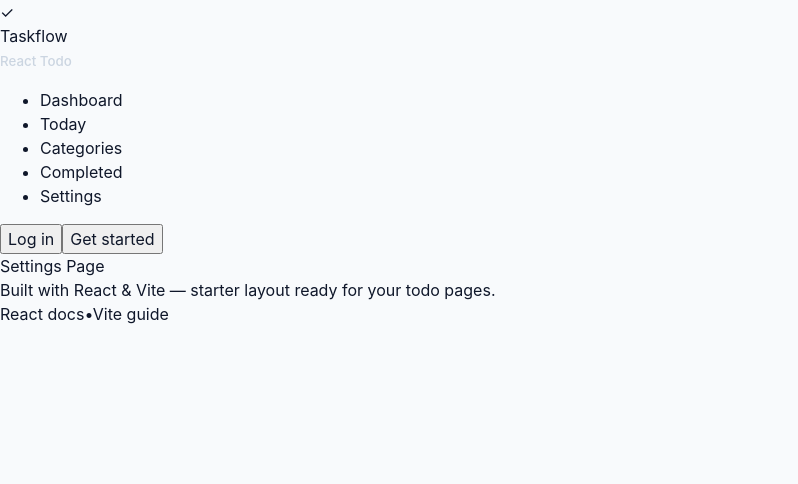
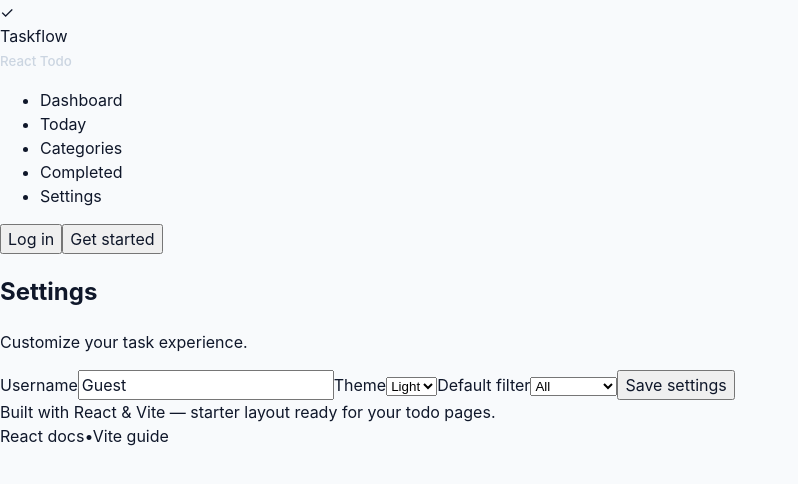
Before and after one commit to NorintRos/react-todo-app, a React (Vite) app: page /settings in a window 1280 px wide. Shown: the top 484 px of the page, without its empty margins (0-798 px from the left). Built offline with nearby package versions, Linux system fonts and the light colour scheme.

Commit message:
Implement Categories, Completed, NotFound, and Settings pages with task management features

```diff
--- a/src/pages/Categories.jsx
+++ b/src/pages/Categories.jsx
@@ -1,3 +1,52 @@
-export default function CategoriesPage() {
-  return <div>Categories Page</div>;
+import { useMemo, useState } from 'react'
+import TaskList from '../components/tasks/TaskList.jsx'
+import { useTasks } from '../context/TasksContext.jsx'
+
+function CategoriesPage() {
+  const { tasks, toggleTaskCompletion, deleteTask } = useTasks()
+  const [selectedCategory, setSelectedCategory] = useState('')
+
+  const categories = useMemo(() => {
+    const groups = new Set()
+    tasks.forEach((task) => {
+      if (task.category) groups.add(task.category)
+    })
+    return Array.from(groups)
+  }, [tasks])
+
+  const filteredTasks = selectedCategory
+    ? tasks.filter((task) => task.category === selectedCategory)
+    : tasks
+
+  return (
+    <section className="categories-page">
+      <header>
+        <h1>Categories</h1>
+        <p>Browse tasks by category.</p>
+      </header>
+
+      <div className="categories-controls">
+        <label>
+          <span>Category</span>
+          <select value={selectedCategory} onChange={(event) => setSelectedCategory(event.target.value)}>
+            <option value="">All</option>
+            {categories.map((category) => (
+              <option key={category} value={category}>
+                {category}
+              </option>
+            ))}
+          </select>
+        </label>
+      </div>
+
+      <TaskList
+        tasks={filteredTasks}
+        onToggleComplete={toggleTaskCompletion}
+        onDeleteTask={deleteTask}
+        onEditTask={() => {}}
+      />
+    </section>
+  )
 }
+
+export default CategoriesPage
--- a/src/pages/Completed.jsx
+++ b/src/pages/Completed.jsx
@@ -1,3 +1,25 @@
-export default function CompletedPage() {
-  return <div>Completed Page</div>;
+import TaskList from '../components/tasks/TaskList.jsx'
+import { useTasks } from '../context/TasksContext.jsx'
+
+function CompletedPage() {
+  const { tasks, toggleTaskCompletion, deleteTask } = useTasks()
+  const completedTasks = tasks.filter((task) => task.completed)
+
+  return (
+    <section className="completed-page">
+      <header>
+        <h1>Completed</h1>
+        <p>All tasks you have finished.</p>
+      </header>
+
+      <TaskList
+        tasks={completedTasks}
+        onToggleComplete={toggleTaskCompletion}
+        onDeleteTask={deleteTask}
+        onEditTask={() => {}}
+      />
+    </section>
+  )
 }
+
+export default CompletedPage
--- a/src/pages/NotFound.jsx
+++ b/src/pages/NotFound.jsx
@@ -1,3 +1,15 @@
-export default function NotFoundPage() {
-  return <div>404 Not Found</div>;
+import { Link } from 'react-router-dom'
+
+function NotFoundPage() {
+  return (
+    <section className="not-found-page">
+      <h1>Page not found</h1>
+      <p>We couldn't find the page you're looking for. Try heading back to the dashboard.</p>
+      <Link className="btn primary" to="/">
+        Back to home
+      </Link>
+    </section>
+  )
 }
+
+export default NotFoundPage
--- a/src/pages/Settings.jsx
+++ b/src/pages/Settings.jsx
@@ -1,3 +1,62 @@
-export default function SettingsPage() {
-  return <div>Settings Page</div>;
+import { useState } from 'react'
+import { useSettings } from '../context/SettingsContext.jsx'
+
+function SettingsPage() {
+  const { settings, updateSettings } = useSettings()
+  const [formValues, setFormValues] = useState(settings)
+
+  const handleChange = (field, value) => {
+    setFormValues((prev) => ({ ...prev, [field]: value }))
+  }
+
+  const handleSubmit = (event) => {
+    event.preventDefault()
+    updateSettings(formValues)
+  }
+
+  return (
+    <section className="settings-page">
+      <header>
+        <h1>Settings</h1>
+        <p>Customize your task experience.</p>
+      </header>
+
+      <form className="settings-form" onSubmit={handleSubmit}>
+        <label>
+          <span>Username</span>
+          <input
+            type="text"
+            value={formValues.username}
+            onChange={(event) => handleChange('username', event.target.value)}
+          />
+        </label>
+
+        <label>
+          <span>Theme</span>
+          <select value={formValues.theme} onChange={(event) => handleChange('theme', event.target.value)}>
+            <option value="light">Light</option>
+            <option value="dark">Dark</option>
+          </select>
+        </label>
+
+        <label>
+          <span>Default filter</span>
+          <select
+            value={formValues.defaultFilter}
+            onChange={(event) => handleChange('defaultFilter', event.target.value)}
+          >
+            <option value="all">All</option>
+            <option value="today">Today</option>
+            <option value="completed">Completed</option>
+          </select>
+        </label>
+
+        <button className="btn primary" type="submit">
+          Save settings
+        </button>
+      </form>
+    </section>
+  )
 }
+
+export default SettingsPage
```
